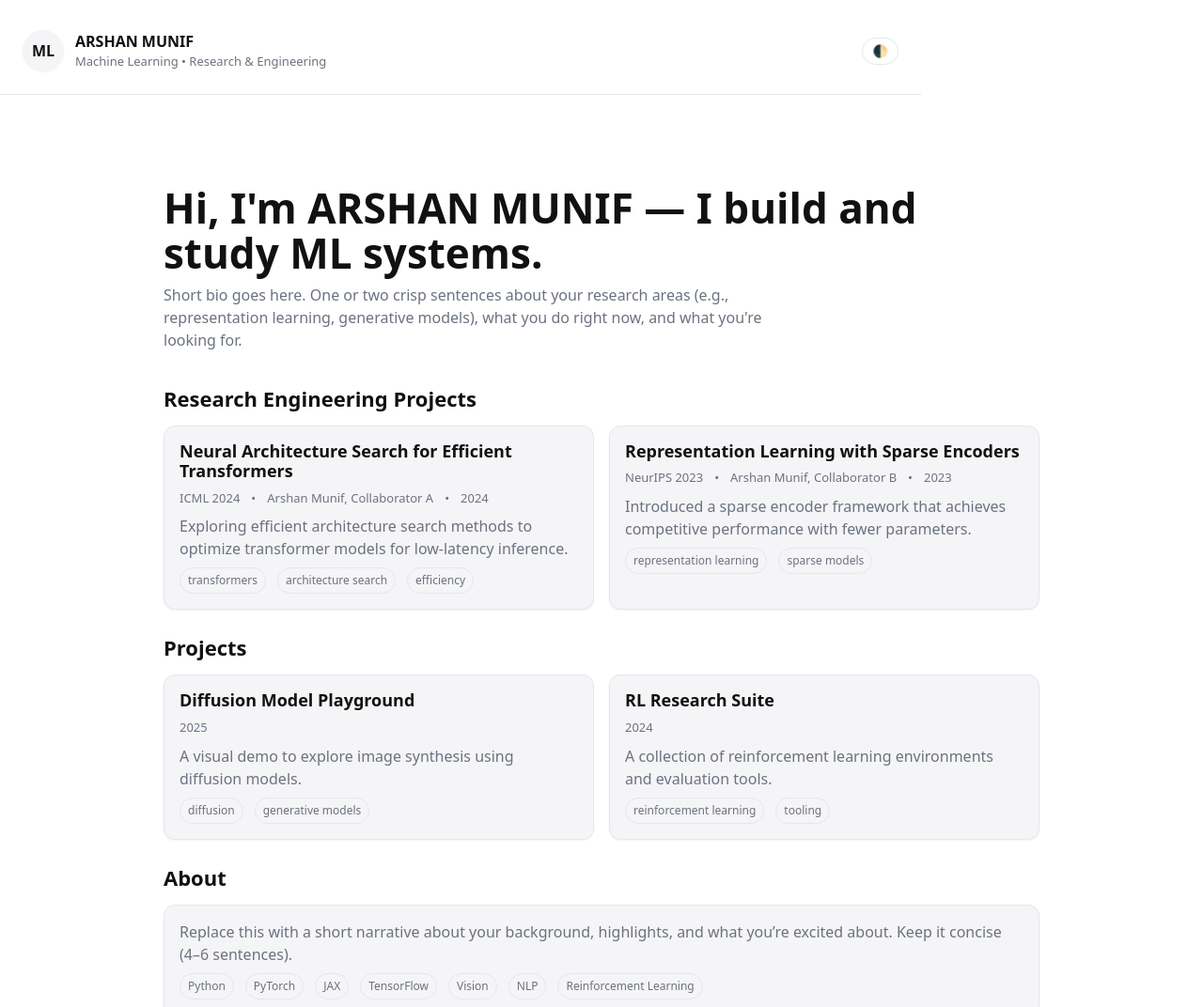
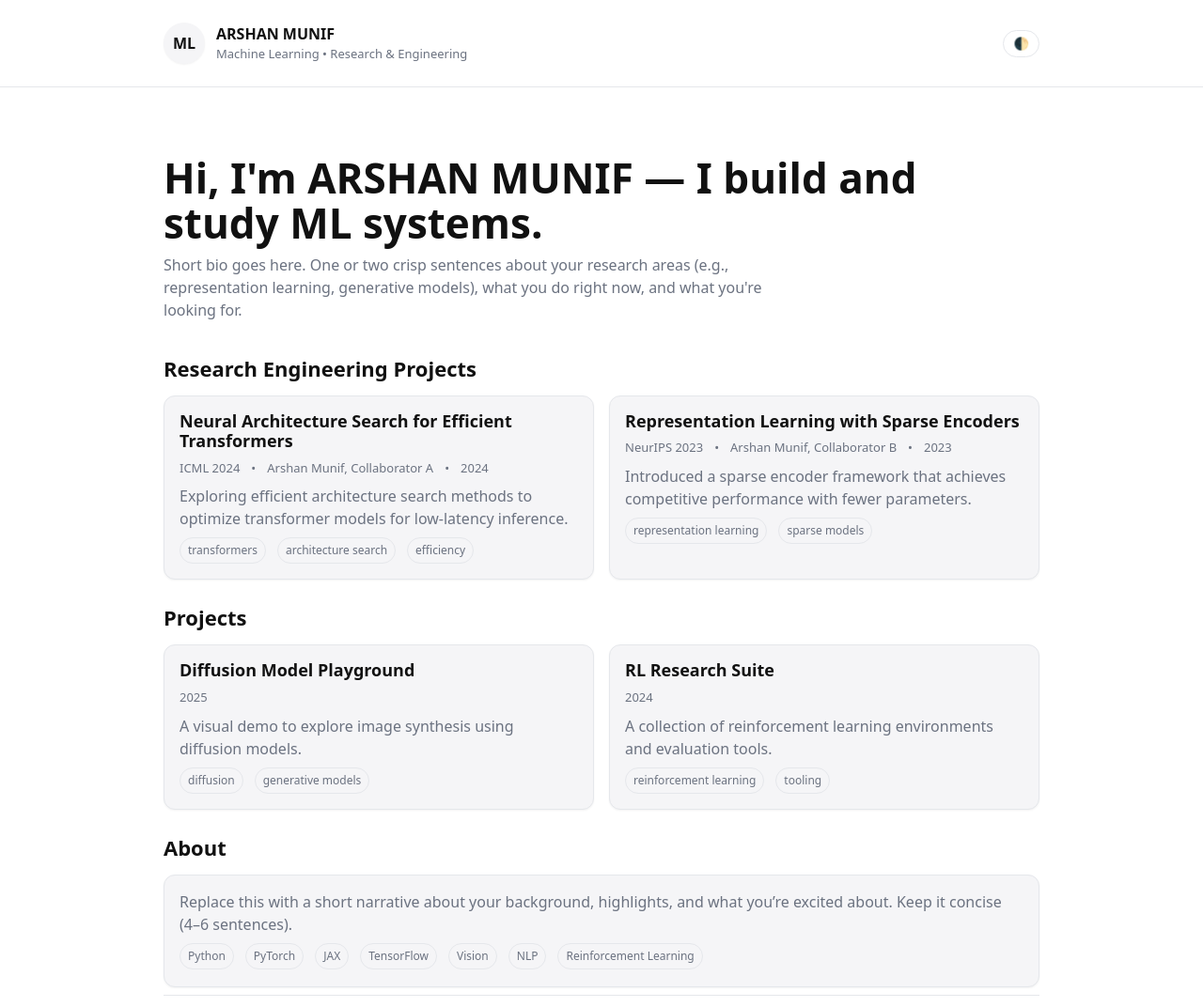
Before and after one commit to ArshanMunif/portfolio, a plain HTML site: page index.html in a window 1280 px wide. Shown: the top 1072 px of the page at 94% size. Drawn offline with Linux system fonts and the light colour scheme.

Commit message:
fixed page header centering

```diff
--- a/index.html
+++ b/index.html
@@ -36,10 +36,11 @@
     img { max-width: 100%; display:block; }
     .container { max-width: 980px; margin: 0 auto; padding: 24px; }
     header.site {
-      display:flex; gap:16px; align-items:center; justify-content: space-between; margin: 8px 0 24px 0;
-      position: sticky; top:0; background: var(--bg); backdrop-filter: saturate(180%) blur(8px);
+      position: sticky; top:0; z-index: 100; width: 100%;
+      background: var(--bg); backdrop-filter: saturate(180%) blur(8px);
       border-bottom: 1px solid var(--border);
     }
+    .header-inner { display:flex; align-items:center; justify-content: space-between; gap:16px; }
     .brand { display:flex; align-items:center; gap:12px; }
     .avatar { width:44px; height:44px; border-radius: 50%; background: var(--card); display:grid; place-items:center; font-weight:700; box-shadow: var(--shadow); }
     .theme-toggle { border:1px solid var(--border); border-radius:999px; padding:6px 10px; background: transparent; color: var(--text); cursor:pointer; }
@@ -62,7 +63,8 @@
   </style>
 </head>
 <body>
-  <header class="site container" role="banner">
+  <header class="site" role="banner">
+    <div class="container header-inner">
       <div class="brand">
         <div class="avatar" aria-hidden="true">ML</div>
         <div>
@@ -71,6 +73,7 @@
         </div>
       </div>
       <button class="theme-toggle" id="themeToggle" aria-label="Toggle dark mode">🌓</button>
+    </div>
   </header>
 
   <main id="content" class="container" role="main">
```
Lines whose indentation alone changed are shown as unchanged.
